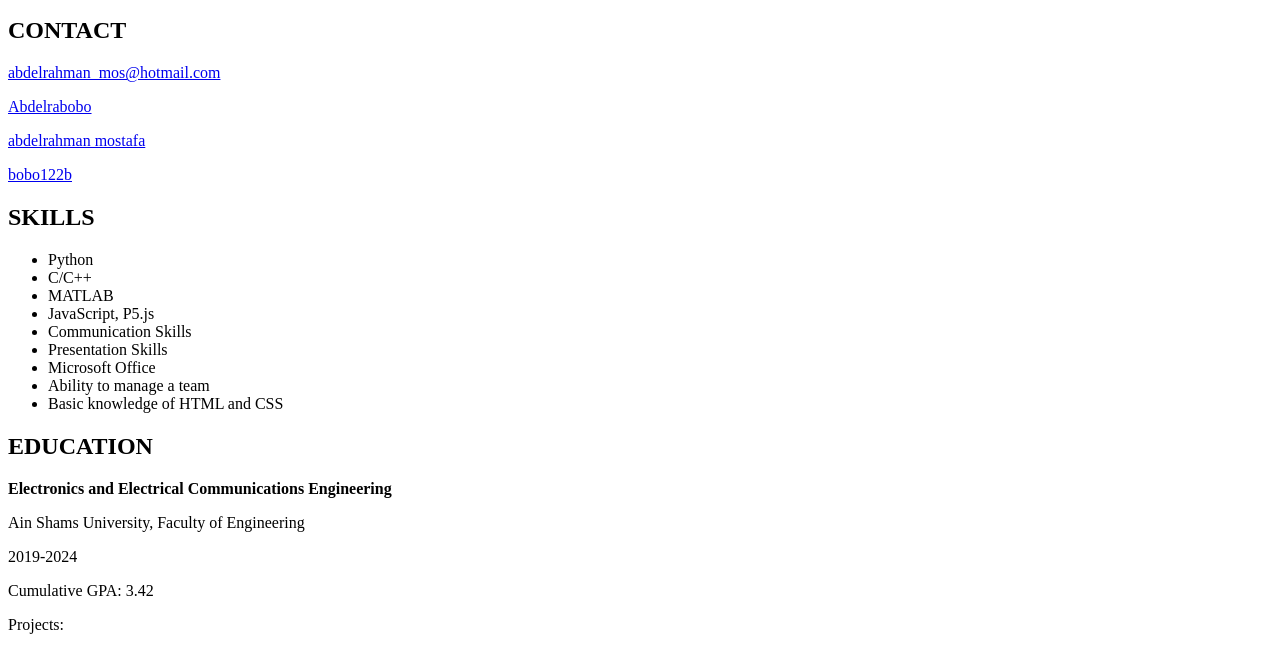
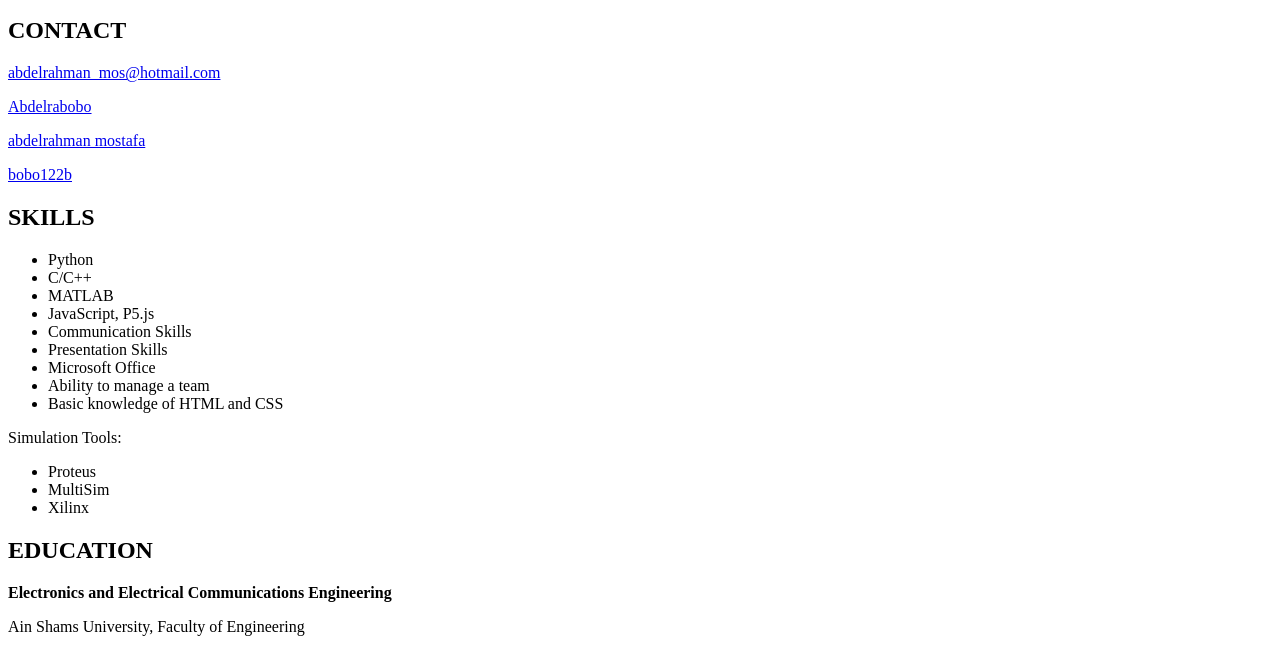
Before and after one commit to bobo122b/resume, a plain HTML site: page index.html in a window 1280 px wide. Shown: the part 107-754 px from the top of the page. Drawn offline with Linux system fonts and the light colour scheme.

Commit message:
adding extra skills

```diff
--- a/index.html
+++ b/index.html
@@ -46,6 +46,12 @@
                         <li>Ability to manage a team</li>
                         <li>Basic knowledge of HTML and CSS</li>
                     </ul>
+                    <p>Simulation Tools:</p>
+                    <ul>
+                        <li>Proteus</li>
+                        <li>MultiSim</li>
+                        <li>Xilinx</li>
+                    </ul>
                 </section>
                 <section>
                     <h2>EDUCATION</h2>
```
